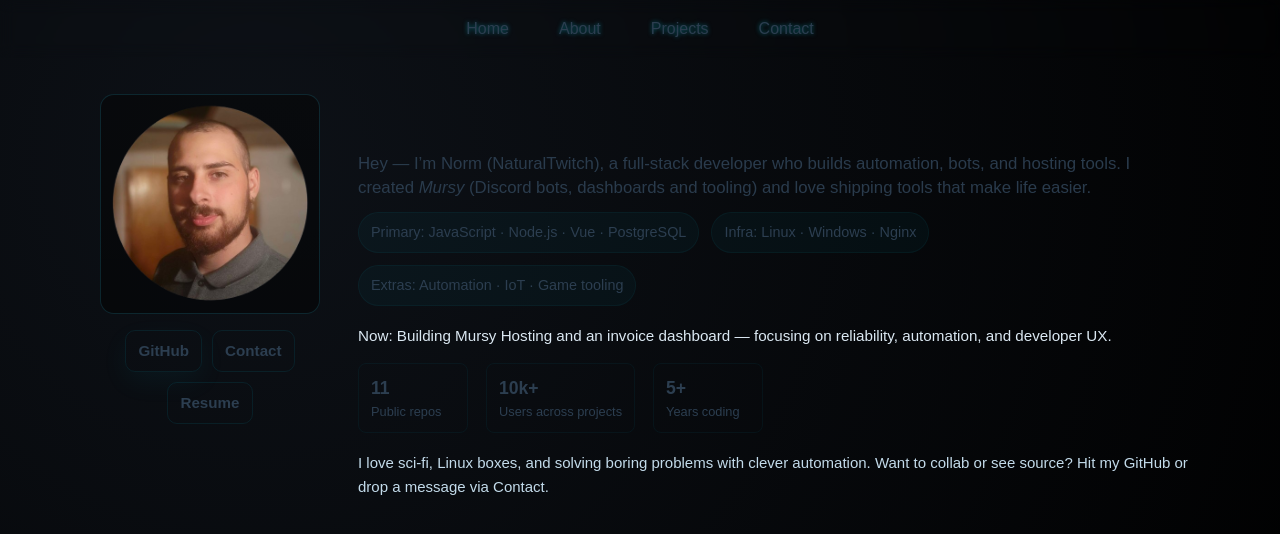
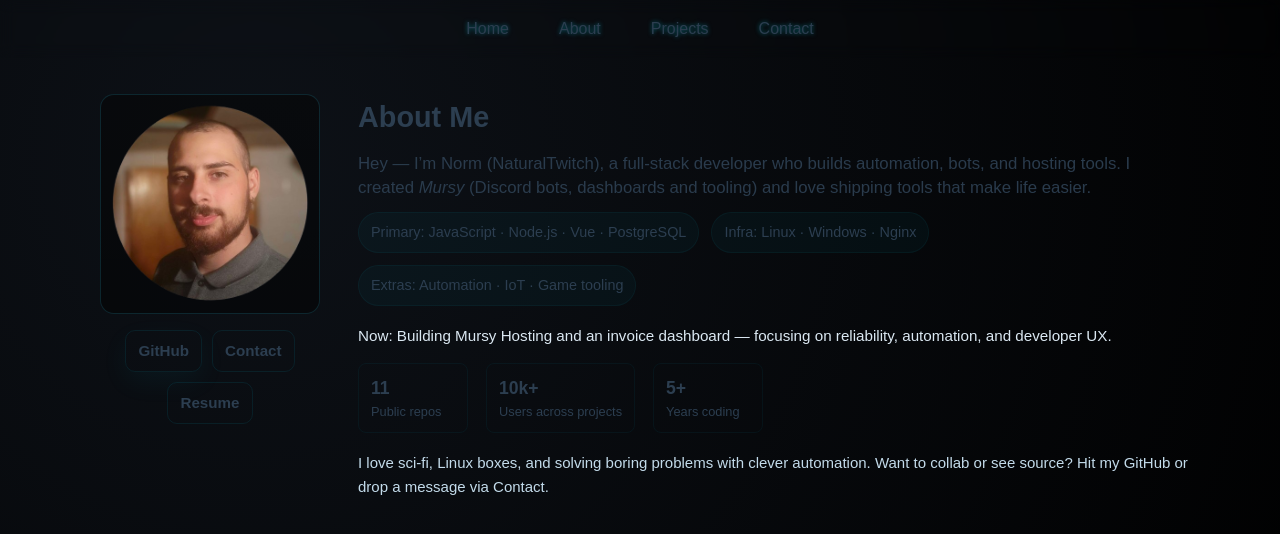
Before and after one commit to NaturalTwitch/portfolio-nc, a Vue app: page /about in a window 1280 px wide. Shown: the top 534 px of the page. Built offline with nearby package versions, Linux system fonts and the light colour scheme.

Commit message:
Updating Image Source - For CloudFlare Pages

```diff
--- a/src/views/AboutView.vue
+++ b/src/views/AboutView.vue
@@ -1,7 +1,7 @@
 <script setup>
 import { RouterLink } from 'vue-router'
 
-const profileSrc = '/src/assets/Me.png'
+import profileSrc from '../assets/Me.png';
 </script>
 
 <template>
@@ -185,12 +185,12 @@
 
 
 .about-title {
+    color: var(--text);
     font-size: 1.8rem;
     margin: 0 0 12px 0;
     background: linear-gradient(90deg, var(--neon-primary), var(--neon-secondary));
     -webkit-background-clip: text;
     background-clip: text;
-    -webkit-text-fill-color: transparent;
     display: inline-block;
     font-weight: 700;
 }
```
